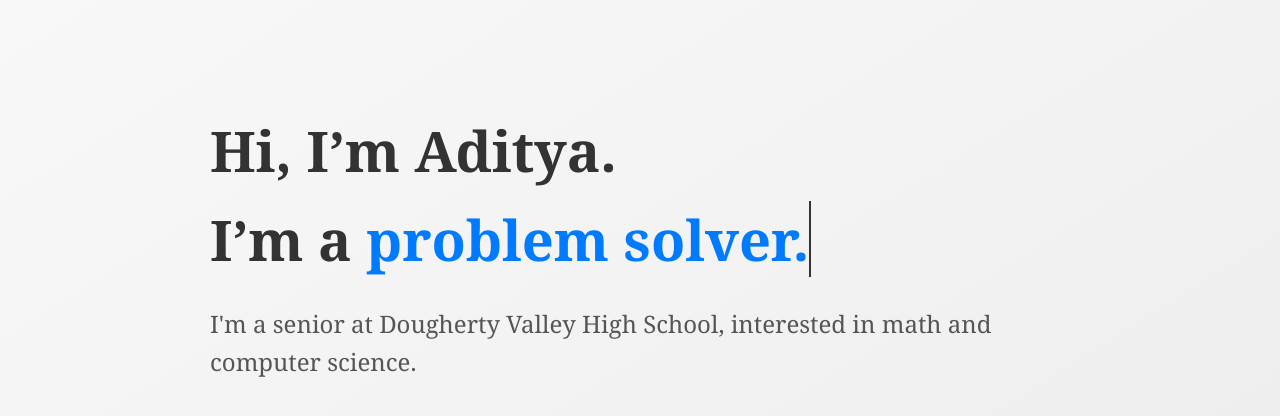
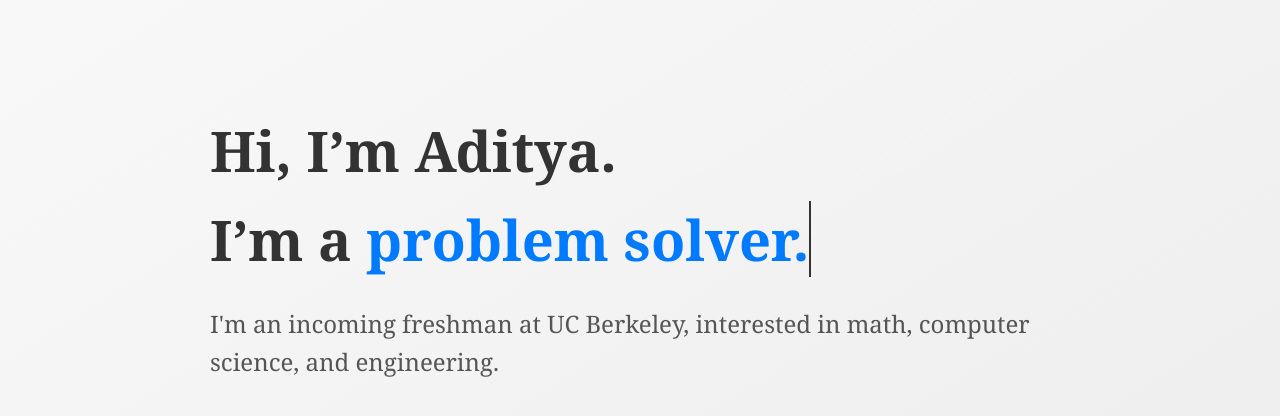
Before and after one commit to adityachandrasekhar/PersonalWebsite, a plain HTML site: page index.html in a window 1280 px wide. Shown: the part 82-498 px from the top of the page. Drawn offline with Linux system fonts and the light colour scheme.

Commit message:
Update index.html

```diff
--- a/index.html
+++ b/index.html
@@ -28,7 +28,7 @@
   <header class="hero">
     <div class="container">
       <h1>Hi, I’m Aditya.<br>I’m a <span id="dynamic-text"></span></h1>
-      <p class="subtext">I'm a senior at Dougherty Valley High School, interested in math and computer science.</p>
+      <p class="subtext">I'm an incoming freshman at UC Berkeley, interested in math, computer science, and engineering.</p>
     </div>
   </header>
 
```
